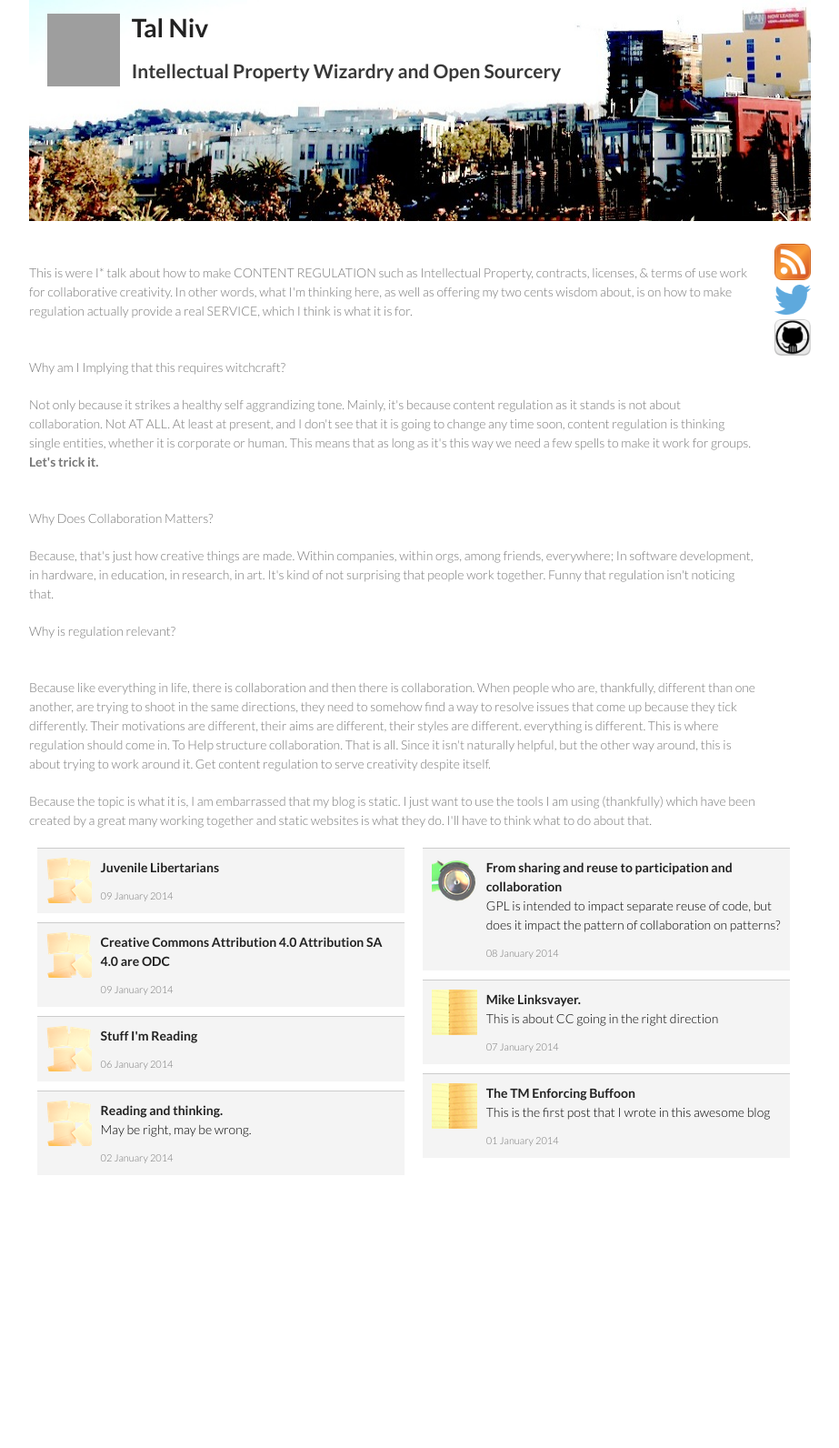
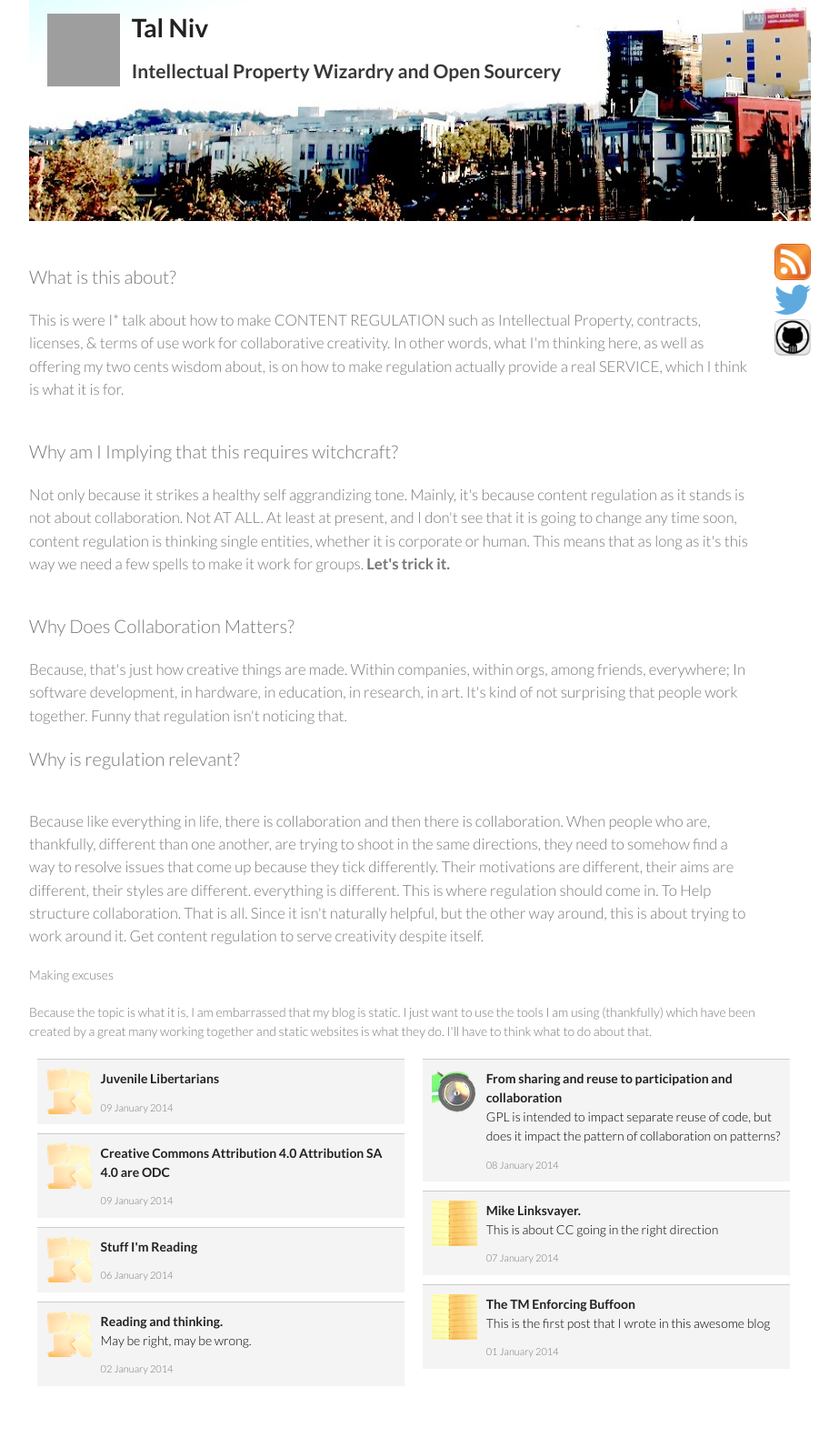
Before and after one commit to talniv/talniv.github.io, a Jekyll site: the page built from index.html, in a window 1280 px wide. Shown: the whole page at 91% size, without its empty margins (178-1101 px from the left). Built offline with Jekyll 4.4.1, drawn with Linux system fonts in a browser that asks for light colours; before the commit the page ends 1360 px from its top, so only the background shows below that; grey boxes are pictures that could not be loaded.

Commit message:
Update index.html

```diff
--- a/index.html
+++ b/index.html
@@ -86,16 +86,19 @@
         <div class="head_text">
           <h3> </h3>
 <br>
-          <p>This is were I* talk about how to make CONTENT REGULATION such as Intellectual Property, contracts, licenses, & terms of use work for collaborative creativity. In other words, what I'm thinking here, as well as offering my two cents wisdom about, is on how to make regulation actually provide a real SERVICE, which I think is what it is for. </p>
+<p> <big><big> What is this about? </big></big></p>
+          <p><big>This is were I* talk about how to make CONTENT REGULATION such as Intellectual Property, contracts, licenses, & terms of use work for collaborative creativity. In other words, what I'm thinking here, as well as offering my two cents wisdom about, is on how to make regulation actually provide a real SERVICE, which I think is what it is for.</big> </p>
 <br>
-          <p> Why am I Implying that this requires witchcraft? </p>
-          <p> Not only because it strikes a healthy self aggrandizing tone. Mainly, it's because content regulation as it stands is not about collaboration. Not AT ALL. At least at present, and I don't see that it is going to change any time soon, content regulation is thinking single entities, whether it is corporate or human. This means that as long as it's this way we need a few spells to make it work for groups. <B> Let's trick it. </B> </p>
+          <p> <big><big> Why am I Implying that this requires witchcraft?</big></big>  </p>
+          <p> <big>Not only because it strikes a healthy self aggrandizing tone. Mainly, it's because content regulation as it stands is not about collaboration. Not AT ALL. At least at present, and I don't see that it is going to change any time soon, content regulation is thinking single entities, whether it is corporate or human. This means that as long as it's this way we need a few spells to make it work for groups.  <b> Let's trick it. </b> </big> </p>
 <br>
-<p> Why Does Collaboration Matters? </p>
-<p> Because, that's just how creative things are made. Within companies, within orgs, among friends, everywhere; In software development, in hardware, in education, in research, in art. It's kind of not surprising that people work together.  Funny that regulation isn't noticing that. </p>
-<p> Why is regulation relevant? </p>
+<p> <big><big> Why Does Collaboration Matters?</big></big>  </p>
+<p> <big> Because, that's just how creative things are made. Within companies, within orgs, among friends, everywhere; In software development, in hardware, in education, in research, in art. It's kind of not surprising that people work together.  Funny that regulation isn't noticing that. </big> </p>
+<p> <big><big> Why is regulation relevant?</big></big>  </p>
 <br>
-<p> Because like everything in life, there is collaboration and then there is collaboration. When people who are, thankfully, different than one another, are trying to shoot in the same directions, they need to somehow find a way to resolve issues that come up because they tick differently. Their motivations are different, their aims are different, their styles are different. everything is different. This is where regulation should come in. To Help structure collaboration. That is all. Since it isn't naturally helpful, but the other way around, this is about trying to work around it. Get content regulation to serve creativity despite itself. </p>
+<p> <big> Because like everything in life, there is collaboration and then there is collaboration. When people who are, thankfully, different than one another, are trying to shoot in the same directions, they need to somehow find a way to resolve issues that come up because they tick differently. Their motivations are different, their aims are different, their styles are different. everything is different. This is where regulation should come in. To Help structure collaboration. That is all. Since it isn't naturally helpful, but the other way around, this is about trying to work around it. Get content regulation to serve creativity despite itself.</big>  </p>
+
+<p> Making excuses </p>
 <p> Because the topic is what it is, I am embarrassed that my blog is static. I just want to use the tools I am using (thankfully) which have been created by a great many working together and static websites is what they do. I'll have to think what to do about that.  </p>
 
 
```
